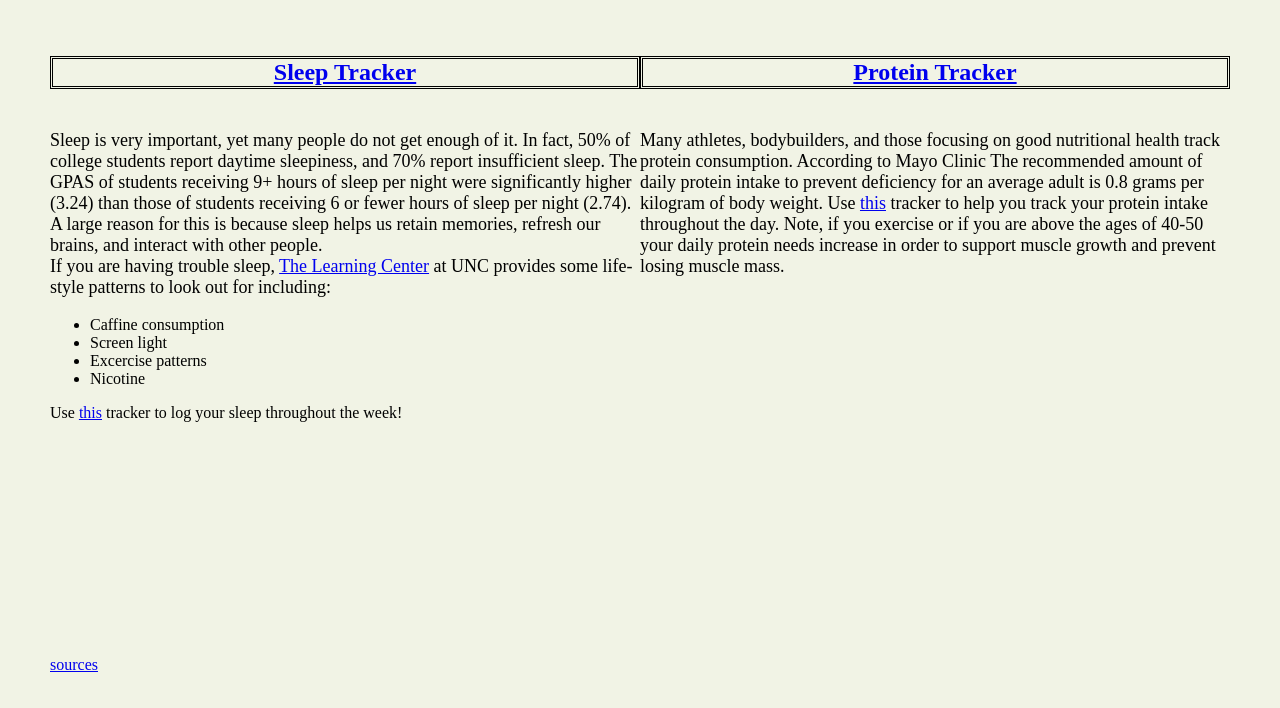
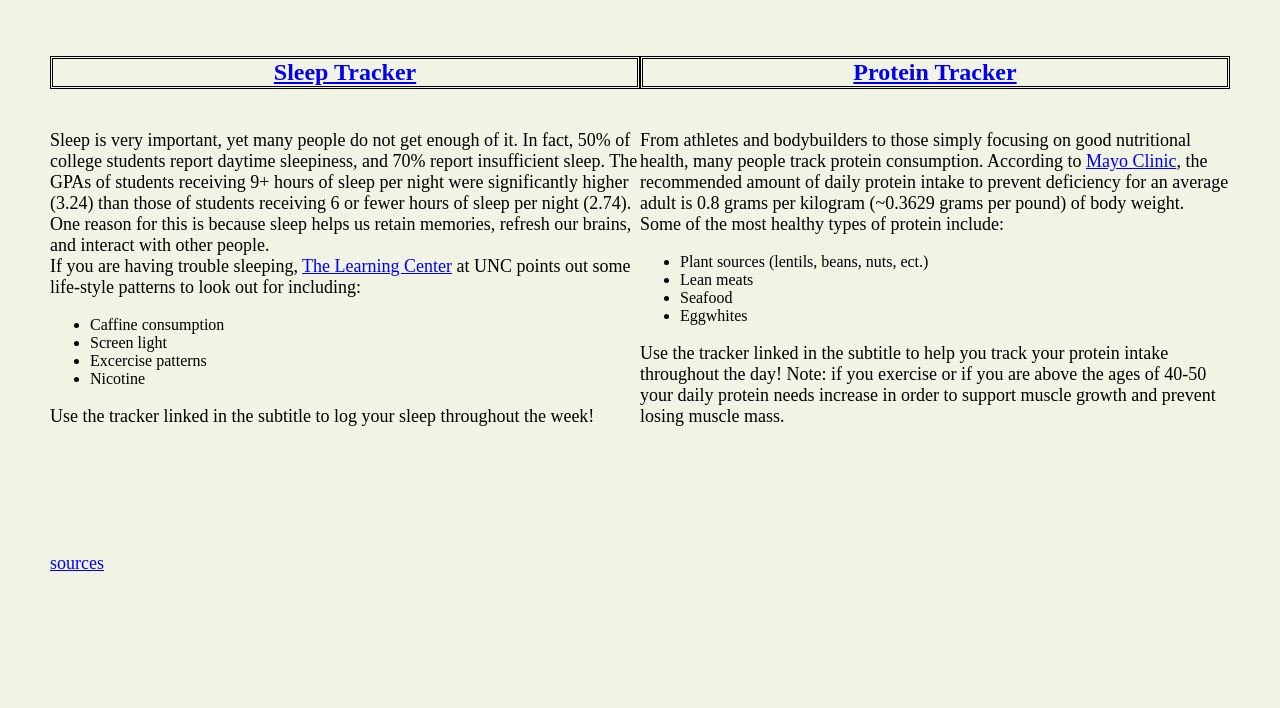
Before and after one commit to sam-barbeau/HackIllinois, a plain HTML site: page src/index.html in a window 1280 px wide. Shown: the part 76-784 px from the top of the page. Drawn offline with Linux system fonts and the light colour scheme.

Commit message:
fine tuning and bug fixes on index.html

```diff
--- a/src/index.html
+++ b/src/index.html
@@ -18,15 +18,15 @@
             <p> <br>
                 Sleep is very important, yet many people do not get enough of it. In fact,
                 50% of college students report daytime sleepiness, and 70% report insufficient
-                sleep. The GPAS of students receiving 9+ hours of sleep per night were significantly
+                sleep. The GPAs of students receiving 9+ hours of sleep per night were significantly
                 higher (3.24) than those of students receiving 6 or fewer hours of sleep per night (2.74).
-                A large reason for this is because sleep helps us retain memories, refresh our brains, and
+                One reason for this is because sleep helps us retain memories, refresh our brains, and
                 interact with other people. <br>
-                If you are having trouble sleep,
+                If you are having trouble sleeping,
                 <a href="https://learningcenter.unc.edu/tips-and-tools/sleeping-to-succeed/#:~:text=The%20optimal
                 %20amount%20of%20sleepnight%20for%20college%2Daged%20populations">The Learning Center</a> at UNC
-                provides some life-style patterns to look out for including: <br>
-                <ul>
+                points out some life-style patterns to look out for including:
+                <ul style="font-size:medium">
                     <li>
                         Caffine consumption
                     </li>
@@ -40,22 +40,43 @@
                         Nicotine
                     </li>
                 </ul>
-                Use <a href="/Users/sambarbeau/HackIllinois_beginner/src/sleep_tracker.html">this</a> tracker
-                to log your sleep throughout the week!
-                <br><br><br><br><br><br><br><br><br><br><br><br><br><br>
+            </p>
+            <p>
+                Use the tracker linked in the subtitle to log your sleep throughout the week!
+                <br><br><br><br><br><br><br>
                 <a href="/Users/sambarbeau/HackIllinois_beginner/src/sources.html">sources</a>
             </p>
         </div>
         <div style="width: 50%; float:right">
             <h2 class=subtitle><a href="/Users/sambarbeau/HackIllinois_beginner/src/protein_tracker.html">Protein Tracker</a></h2>
             <p><br>
-                Many athletes, bodybuilders, and those focusing on good nutritional health track protein consumption.
-                According to Mayo Clinic The recommended amount of daily protein intake to prevent deficiency for an average
-                adult is 0.8 grams per kilogram of body weight. Use <a href="/Users/sambarbeau/HackIllinois_beginner/src/protein_tracker.html">this</a>
-                tracker to help you track your protein intake throughout the day. Note, if you exercise or if you are above the
-                ages of 40-50 your daily protein needs increase in order to support muscle growth and prevent losing muscle mass.</p>
+                From athletes and bodybuilders to those simply focusing on good nutritional health, many people track protein consumption.
+                According to
+                <a href="https://www.mayoclinichealthsystem.org/hometown-health/speaking-of-health/are-you-getting-too-much-protein#:~:text=The%20recommended%20dietary%20allowance%20to,grams%20of%20protein%20per%20day">Mayo Clinic</a>,
+                the recommended amount of daily protein intake to prevent deficiency for an average
+                adult is 0.8 grams per kilogram (~0.3629 grams per pound) of body weight. <br>
+                Some of the most healthy types of protein include:
+                <ul>
+                    <li>
+                        Plant sources (lentils, beans, nuts, ect.)
+                    </li>
+                    <li>
+                        Lean meats
+                    </li>
+                    <li>
+                        Seafood
+                    </li>
+                    <li>
+                        Eggwhites
+                    </li>
+                </ul>
+            </p>
+            <p>
+                Use the tracker linked in the subtitle
+                to help you track your protein intake throughout the day! Note: if you exercise or if you are above the
+                ages of 40-50 your daily protein needs increase in order to support muscle growth and prevent losing muscle mass.
+            </p>
         </div>
     </body>
-    <body style="background-color:rgba(211, 216, 169, 0.3)";
-          topmargin=30px; leftmargin=50px; rightmargin=50px;></body>
+    <body style="background-color:rgba(211, 216, 169, 0.3)"></body>
 </html>
```
Also changed, not shown: src/protein_tracker.html (+2 -2 lines).
